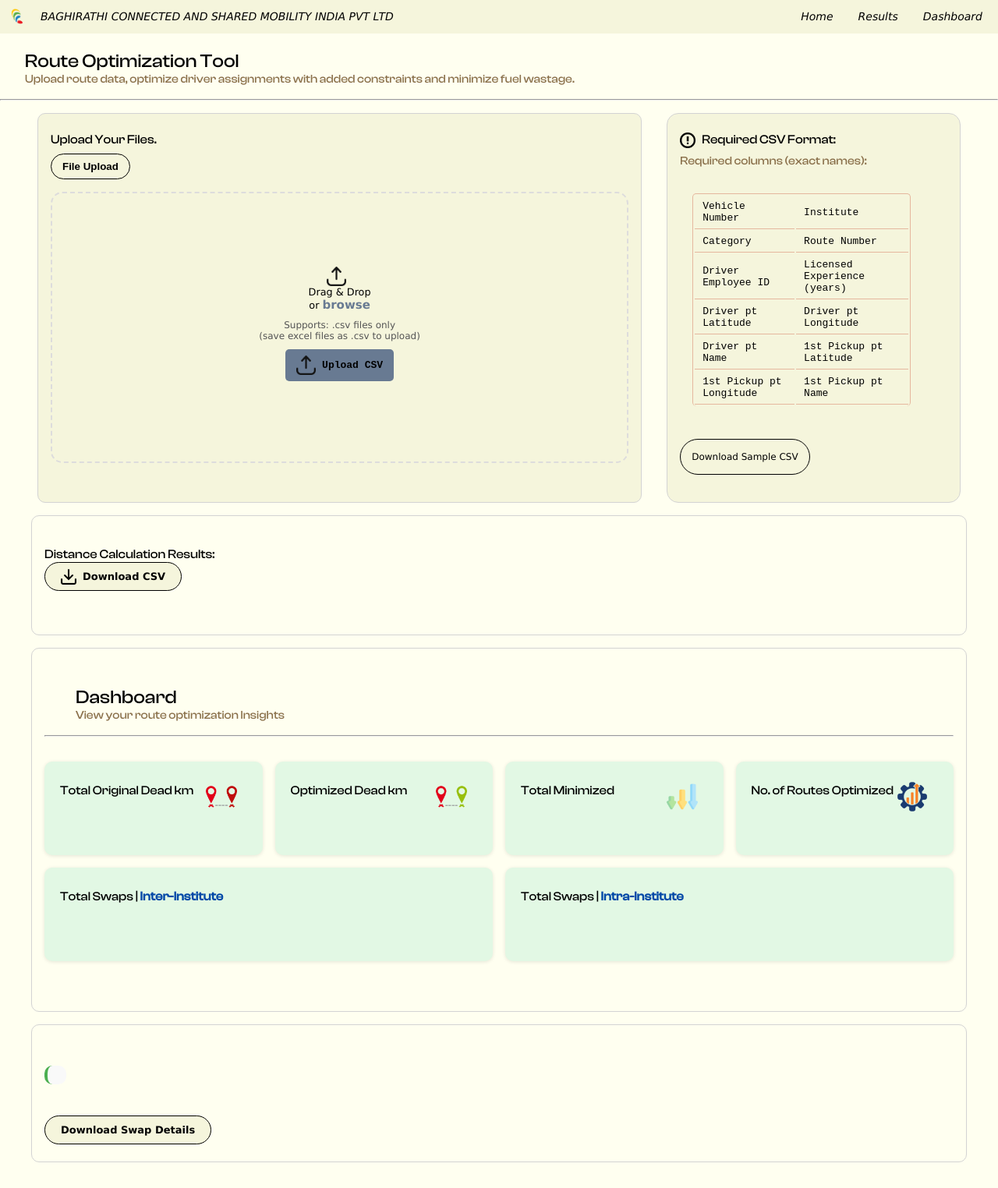
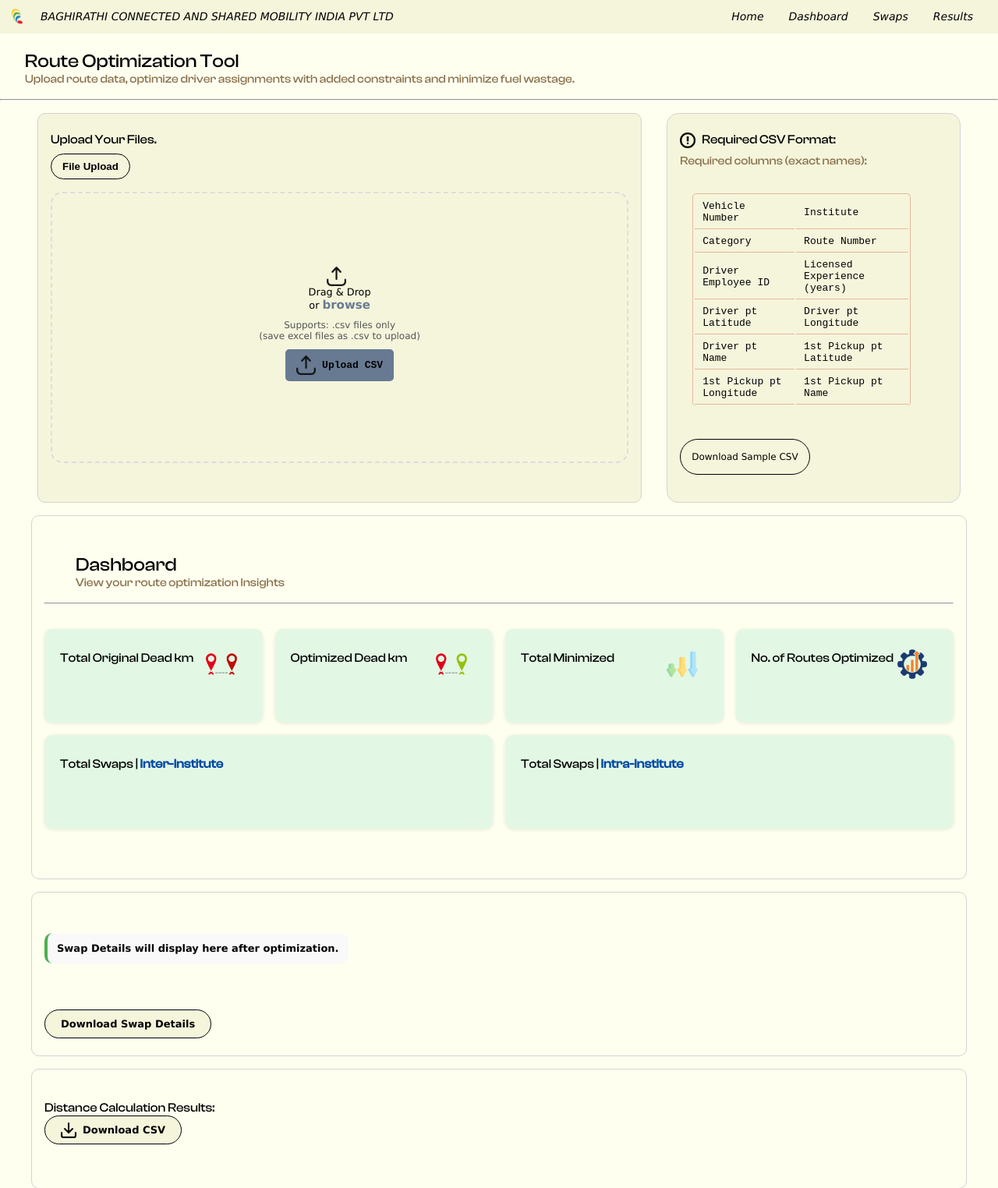
Before and after one commit to shanaia-dsilva/VRP_SOLVER, a Flask app: page / in a window 1280 px wide. Shown: the top 1524 px of the page at 78% size. Before the commit the page ends 1491 px from the top, so only its background shows below. Run offline with Flask 3, Linux system fonts and the light colour scheme.

Commit message:
updated with nav bar

```diff
--- a/osrm_service.py
+++ b/osrm_service.py
@@ -100,7 +100,7 @@ class OSRMService:
                     if task_id not in progress_tracker or progress_tracker[task_id]['percent'] != percent:
                         progress_tracker[task_id]={
                             'percent': percent,
-                            'message': f'Building matrix... ({percent}%)'
+                            'message': f'Optimizing Driver Assignments... ({percent}%)'
                         }
 
             matrix.loc[bus]=distances
@@ -159,7 +159,7 @@ class OSRMService:
         result_df['Pickup pt name']=pickup_df.loc[assigned_bus, 'pname'].values
         result_df['Pickup pt lat']=pickup_df.loc[assigned_bus, 'plat'].values
         result_df['Pickup pt long']=pickup_df.loc[assigned_bus, 'plon'].values
-        result_df['Optimized dead km']=matrix.values[optim_drivers, optim_pickups]
+        result_df['Optimized dead km']=np.round(matrix.values[optim_drivers, optim_pickups] , 2)
 
         if task_id:
             progress_tracker[task_id] ={'percent': 100, 'message': 'Optimization complete.'}
--- a/requirements.txt
+++ b/requirements.txt
@@ -6,3 +6,6 @@ time
 json
 flask
 logging
+ortools
+flask-cors
+werkzeug
--- a/static/css/style.css
+++ b/static/css/style.css
@@ -38,9 +38,11 @@ li, a {
   font-size: smaller;
   display: flex;
   flex-direction:row ;
-  padding:0 10px 0 12px;
+  padding:0 20px 0 12px;
 }
-
+.nav-list {
+  padding:0 12px 0 0;
+}
 .custom-container {
   display: flex;
   justify-content: space-between;
@@ -78,7 +80,7 @@ li, a {
 }
 
 #nav-bar ul li a:hover {
-  color: #0048a7;
+  color: #5ca3ff;
 }
 
 
@@ -455,12 +457,8 @@ h6{
   transition: width 1s;
 }
 .process-container {
-  /* display: flex;
-  align-items:center;
-  flex-direction: row; */
   gap: 2rem;
   min-height: fit-content;
-  /* max-height:50vh; */
   justify-content: space-between;
   width:100%;
 }
--- a/static/js/main.js
+++ b/static/js/main.js
@@ -166,7 +166,7 @@ async function calculateDistances() {
             modal.classList.add('hidden');
             updateProgress(0, '');
 
-            document.getElementById('results-sect').scrollIntoView({ behavior: 'smooth' });
+            document.getElementById('stats-sec').scrollIntoView({ behavior: 'smooth' });
             showStatus('Distance calculation complete.', 'success');
         }, 1500);
     }
@@ -255,7 +255,7 @@ function showSwapChains(chains) {
     const chainHTML = chains.map(chain => {
         return `<li>🔄 ${chain.join(' → ')}</li>`;
     }).join('');
-
+    section.innerHTML = '';
     section.innerHTML += `
         <strong>Swap Chains:</strong>
         <ul>${chainHTML}</ul>
--- a/templates/index.html
+++ b/templates/index.html
@@ -18,10 +18,11 @@
         <span>BAGHIRATHI CONNECTED AND SHARED MOBILITY INDIA PVT LTD</span>
       </div>
     </div>
-    <ul>
+    <ul class="nav-list">
       <li><a href="#dashboard-sec">Home</a></li>
+      <li><a href="#stats-sec">Dashboard</a></li>
+      <li><a href="#swap-chains">Swaps</a></li>
       <li><a href="#results-sect">Results</a></li>
-      <li><a href="#stats-sec">Dashboard</a></li>
     </ul>
   </nav>
 
@@ -195,12 +169,40 @@
     </div>
   </section>
   <section id="swap-chains">
-    <div id="results-summary" class="summary"></div>
+    <div id="results-summary" class="summary"><b>Swap Details will display here after optimization.</b></div>
     <div class="table-wrapper">
       <table class="results-table" id="swap-details-table"></table>
     </div>
+    <br />
     <a id="download-swap-details" onclick="exportSwapDetails()" class="app-btn">Download Swap Details</a>
   </section>
+  <section id="results-sect">
+    <h3>Distance Calculation Results:</h3>
+    <div class="results-section" id="results-section">
+      <div class="results-container">
+        <!-- <div id="results-summary" class="summary"></div> -->
+        <div class="export">
+          <a id="download-csv" class="app-btn">
+            <img src="/uploads/export-icon.png" class="project-icon" alt="Download" />Download CSV
+          </a>
+        </div>
+      </div>
+      <div class="table-wrapper">
+        <table class="results-table" id="results-table"></table>
+      </div>
+    </div>
+    <div class="modal hidden" id="progressModal">
+      <div class="modal-content">
+        <h5 class="modal-title">Calculating Distances</h5>
+        <div class="progress">
+          <div class="progress-bar" id="progress-bar" style="width: 0%"></div>
+        </div>
+
+        <p id="progress-text">Initializing calculation...</p>
+      </div>
+    </div>
+  </section>
+
 </body>
 
 </html>
```
Also changed, not shown: other parts of templates/index.html (+3 -30 lines).
